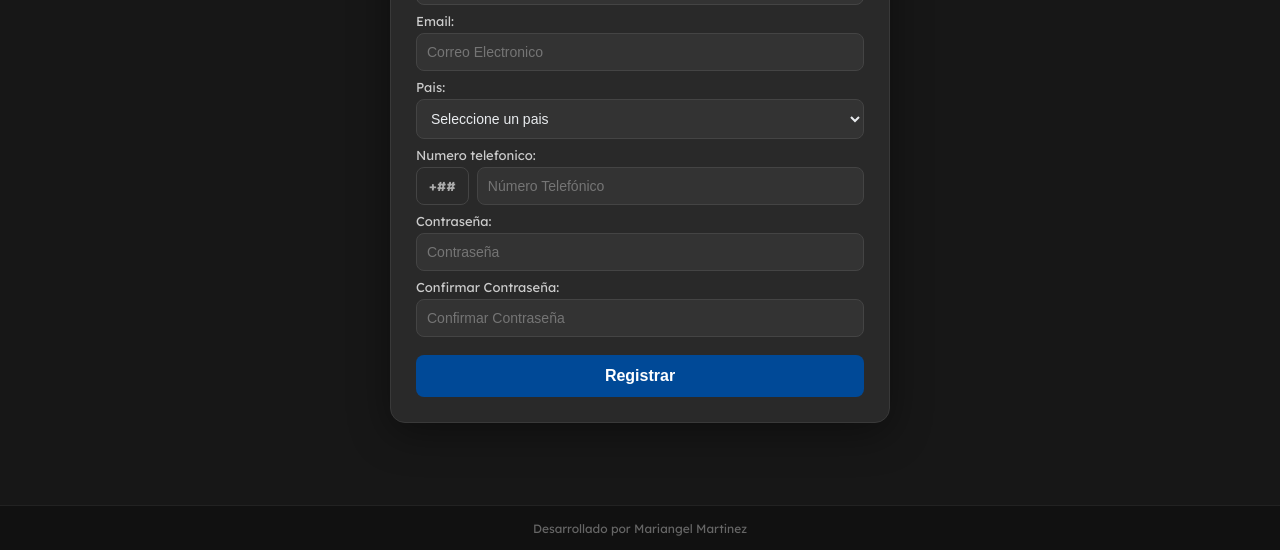
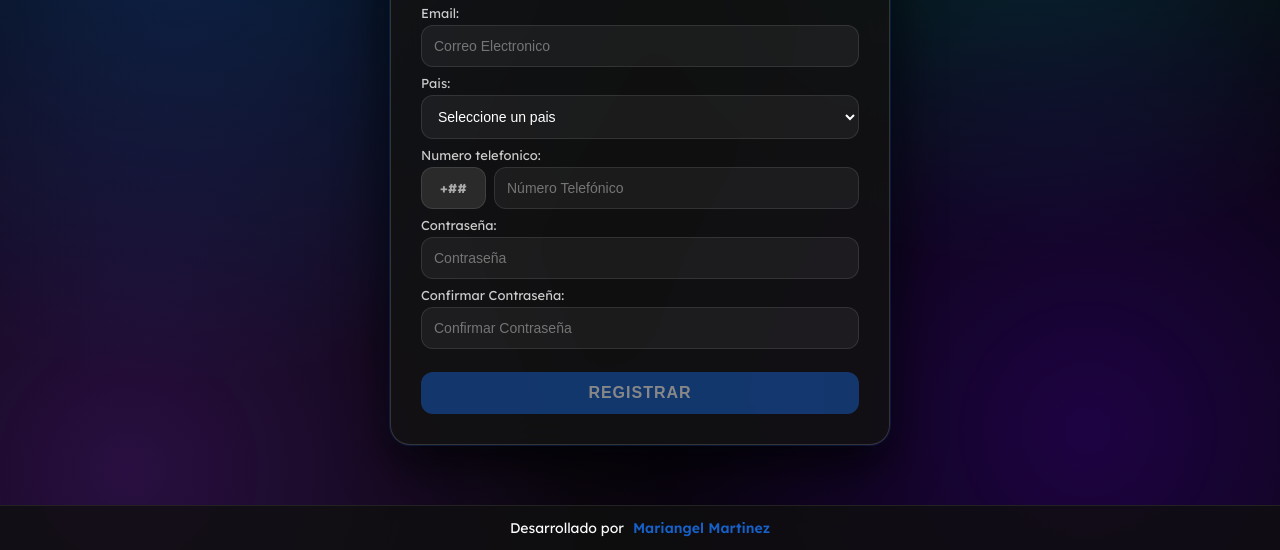
Before and after one commit to mariangel-ms/Validation, a plain HTML site: page index.html in a window 1280 px wide. Shown: the part 250-800 px from the top of the page. Drawn offline with Linux system fonts and the light colour scheme.

Commit message:
agg Readme, solucion boton, footer y styles

```diff
--- a/index.html
+++ b/index.html
@@ -45,7 +45,7 @@
             <label for="phone">Numero telefonico:</label>
             <div class="input-phone">
                 <span id="phone-code">+##</span>
-                <input type="tel" id="phone" placeholder="Número Telefónico">
+                <input type="number" id="phone" placeholder="Número Telefónico">
             </div>
             <p class="information">Acepta solo numeros.</p>
         </div>
@@ -62,11 +62,13 @@
             <p class="information">Debe coincidir con la contraseña</p>
         </div>
 
-        <button id="boton">Registrar</button>
+        <button id="boton" disabled>Registrar</button>
     </form>
 
     <footer class="main-footer">
-        <p>Desarrollado por Mariangel Martinez</p>
+        <p>Desarrollado por
+        <a href="https://github.com/mariangel-ms" target="_blank">Mariangel Martinez</a>
+    </p>
     </footer>
 
     <script src="script.js"></script>
--- a/script.js
+++ b/script.js
@@ -15,15 +15,22 @@ const registerButton = document.querySelector("#boton");
 //-----------FUNCIONES-----------
 
 const validarBoton = () => {
-  if (username.value === "" || email.value === "" || password.value === "" || number.value === "" || confirmPassword.value === "") {
+if (
+    username.classList.contains("true") &&
+    email.classList.contains("true") &&
+    password.classList.contains("true") &&
+    number.classList.contains("true") &&
+    confirmPassword.classList.contains("true")
+  ) {
+    registerButton.disabled = false;
+  } else {
     registerButton.disabled = true;
-  } else {
-    registerButton.disabled = false;
   }
 };
 
 [...countries].forEach((country) => {
   country.innerHTML = country.innerHTML.split("(")[0];
+
 });
 
 //VALIDATION
@@ -31,6 +38,10 @@ const validation = (element, regex) => {
   const validationTest = regex.test(element.value);
 
   let information = element.parentElement.querySelector(".information");
+
+if (!information) {
+    information = element.parentElement.parentElement.querySelector(".information");
+  }
 
   if (validationTest) {
     element.classList.add("true");
@@ -59,6 +70,7 @@ countries.addEventListener("input", (event) => {
   );
 
   phoneCode.innerHTML = `+ ${optionSelected.value}`;
+  phoneCode.classList.add("true");
 });
 
 
--- a/style.css
+++ b/style.css
@@ -1,55 +1,69 @@
-/* --- RESET Y BASE --- */
+
 * {
     margin: 0;
     padding: 0;
-    box-sizing: border-box; /* Evita que el padding genere scroll */
+    box-sizing: border-box;
 }
 
 html, body {
     width: 100%;
     height: 100vh;
-    overflow: hidden; /* BLOQUEO DE SCROLL GLOBAL */
-    background-color: #171717;
+    overflow: hidden;
+    background-color: #050505;
     font-family: "Lexend", sans-serif;
-}
-
-body {
     display: flex;
     justify-content: center;
     align-items: center;
     position: relative;
 }
 
-/* --- FORMULARIO --- */
+body::before {
+    content: "";
+    position: absolute;
+    width: 100%;
+    height: 100%;
+    background:
+        radial-gradient(circle at 15% 15%, rgba(22, 96, 200, 0.4) 0%, transparent 40%),
+        radial-gradient(circle at 85% 85%, rgba(98, 0, 234, 0.3) 0%, transparent 40%),
+        radial-gradient(circle at 80% 10%, rgba(0, 229, 255, 0.2) 0%, transparent 35%),
+        radial-gradient(circle at 10% 90%, rgba(138, 43, 226, 0.3) 0%, transparent 40%);
+    z-index: 1;
+    opacity: 0.9;
+}
+
+
 #form {
-    width: 500px;
-    max-height: 85vh; /* Altura máxima para que no toque el footer */
+    width: clamp(300px, 90%, 500px);
+    max-height: 85vh;
     display: flex;
     flex-direction: column;
-    padding: 25px;
-    background: rgb(41, 41, 41);
-    border-radius: 15px;
-    border: solid 1px rgb(57, 57, 57);
-    box-shadow: 0 10px 40px rgba(0, 0, 0, 0.4);
+    padding: clamp(20px, 4vh, 30px);
+    background: rgba(18, 18, 18, 0.85);
+    backdrop-filter: blur(20px);
+    -webkit-backdrop-filter: blur(20px);
+    border-radius: 20px;
+    border: 1px solid rgba(255, 255, 255, 0.15);
+    box-shadow:
+        0 0 0 1px rgba(22, 96, 200, 0.2),
+        0 20px 50px rgba(0, 0, 0, 0.8),
+        0 0 30px rgba(22, 96, 200, 0.1);
     z-index: 2;
-    overflow-y: auto; /* Scroll interno solo si el contenido crece mucho */
+    overflow-y: auto;
 }
 
-/* Scrollbar estética para el interior del form */
+
 #form::-webkit-scrollbar { width: 6px; }
 #form::-webkit-scrollbar-thumb { background: #444; border-radius: 10px; }
 
+
 h1 {
-    margin-bottom: 15px;
-    font-size: 22px;
+    margin-bottom: clamp(10px, 2vh, 20px);
+    font-size: clamp(20px, 3vw, 26px);
     text-align: center;
-    color: #ebebeb;
-}
-
-/* --- INPUTS Y LABELS --- */
-.input-div {
-    width: 100%;
-    margin-bottom: 8px;
+    background: linear-gradient(to right, #ffffff, #1660c8);
+    -webkit-background-clip: text;
+    -webkit-text-fill-color: transparent;
+    font-weight: 800;
 }
 
 label {
@@ -59,80 +73,112 @@ label {
     margin-bottom: 4px;
 }
 
+
+.input-div {
+    width: 100%;
+    margin-bottom: clamp(4px, 1vh, 8px);
+    display: flex;
+    flex-direction: column;
+}
+
 input, select {
-    background: #333333;
-    color: #e9ecef;
+    background: rgba(255, 255, 255, 0.05);
+    color: #fff;
     font-size: 14px;
     width: 100%;
-    padding: 10px;
-    border: 1px solid #444;
-    border-radius: 8px;
+    padding: 12px;
+    border: 1px solid rgba(255, 255, 255, 0.1);
+    border-radius: 12px;
     outline: none;
-    transition: all 0.3s ease;
+    transition: all 0.2s ease;
 }
 
 input:focus, select:focus {
+    background: rgba(255, 255, 255, 0.1);
     border-color: #1660c8;
-    background: #3d3d3d;
-    box-shadow: 0 0 0 3px rgba(22, 96, 200, 0.2);
+    box-shadow: 0 0 15px rgba(22, 96, 200, 0.3);
 }
 
-/* Prefijo telefónico */
+
+select option {
+    background-color: #1a1a1a;
+    color: #fff;
+}
+
 .input-phone {
     display: flex;
     gap: 8px;
+    align-items: stretch;
+    width: 100%;
 }
 
 #phone-code {
     background: #2a2a2a;
-    border: 1px solid #444;
+    border: 1px solid rgba(255, 255, 255, 0.1);
     padding: 0 12px;
-    border-radius: 8px;
+    border-radius: 12px;
     color: #aaa;
     display: flex;
     align-items: center;
+    justify-content: center;
     font-weight: bold;
     font-size: 13px;
+    white-space: nowrap;
+    flex-shrink: 0;
+    min-width: 65px;
 }
 
-/* --- MENSAJES Y ESTADOS --- */
+
 .information {
     display: none;
+    width: 100%;
     font-size: 11px;
     color: #e62b2b;
     margin-top: 4px;
+    line-height: 1.2;
 }
 
 .show-information { display: block; }
 
-.true { outline: 2px solid #2ecc71; }
-.false { outline: 2px solid #e74c3c; }
 
-/* --- BOTÓN --- */
+.true { outline: 2px solid #2ecc71 !important; }
+.false { outline: 2px solid #e74c3c !important; }
+
+
 #boton {
-    background-color: #004997;
+    background: #1660c8;
     color: white;
-    padding: 12px;
-    border-radius: 8px;
+    padding: clamp(10px, 1.5vh, 14px);
+    border-radius: 12px;
     border: none;
     cursor: pointer;
     font-size: 16px;
     font-weight: bold;
-    margin-top: 10px;
-    transition: 0.3s;
+    text-transform: uppercase;
+    letter-spacing: 1px;
+    margin-top: 15px;
+    box-shadow: 0 0 20px rgba(22, 96, 200, 0.5);
+    transition: all 0.3s ease;
 }
 
-#boton:hover:not(:disabled) { background-color: #0056b3; }
-#boton:disabled { opacity: 0.5; cursor: not-allowed; }
-
-/* --- AUTOFILL --- */
-input:-webkit-autofill {
-    -webkit-text-fill-color: #e9ecef;
-    -webkit-box-shadow: 0 0 0px 1000px #333333 inset;
-    transition: background-color 5000s ease-in-out 0s;
+#boton:hover:not(:disabled) {
+    background: #1e70e6;
+    box-shadow: 0 0 30px rgba(22, 96, 200, 0.7);
+    transform: scale(1.02);
 }
 
-/* --- FOOTER --- */
+#boton:disabled {
+    opacity: 0.5;
+    cursor: not-allowed;
+    box-shadow: none;
+}
+
+input:-webkit-autofill {
+    -webkit-text-fill-color: #ffffff;
+    -webkit-box-shadow: 0 0 0px 1000px #1a1a1a inset;
+}
+
+
 .main-footer {
     position: absolute;
     bottom: 0;
@@ -143,15 +189,28 @@ input:-webkit-autofill {
     align-items: center;
     background: rgba(15, 15, 15, 0.8);
     border-top: 1px solid #222;
+    z-index: 3;
+    pointer-events: none;
 }
 
-.main-footer p {
-    color: #666;
-    font-size: 12px;
+.main-footer p, .main-footer a {
+    pointer-events: auto;
+    color: #fcfcfc;
+    font-size: 14px;
 }
 
-/* --- RESPONSIVE --- */
+.main-footer a {
+    color: #1660c8;
+    text-decoration: none;
+    font-weight: 600;
+    margin-left: 5px;
+}
+
+.main-footer a:hover {
+    color: #fff;
+    text-decoration: underline;
+}
+
 @media (max-width: 600px) {
-    #form { width: 92%; padding: 15px; }
-    h1 { font-size: 18px; }
+    #form { width: 92%; padding: 20px; }
 }
```
Also changed, not shown: 1 other file.
